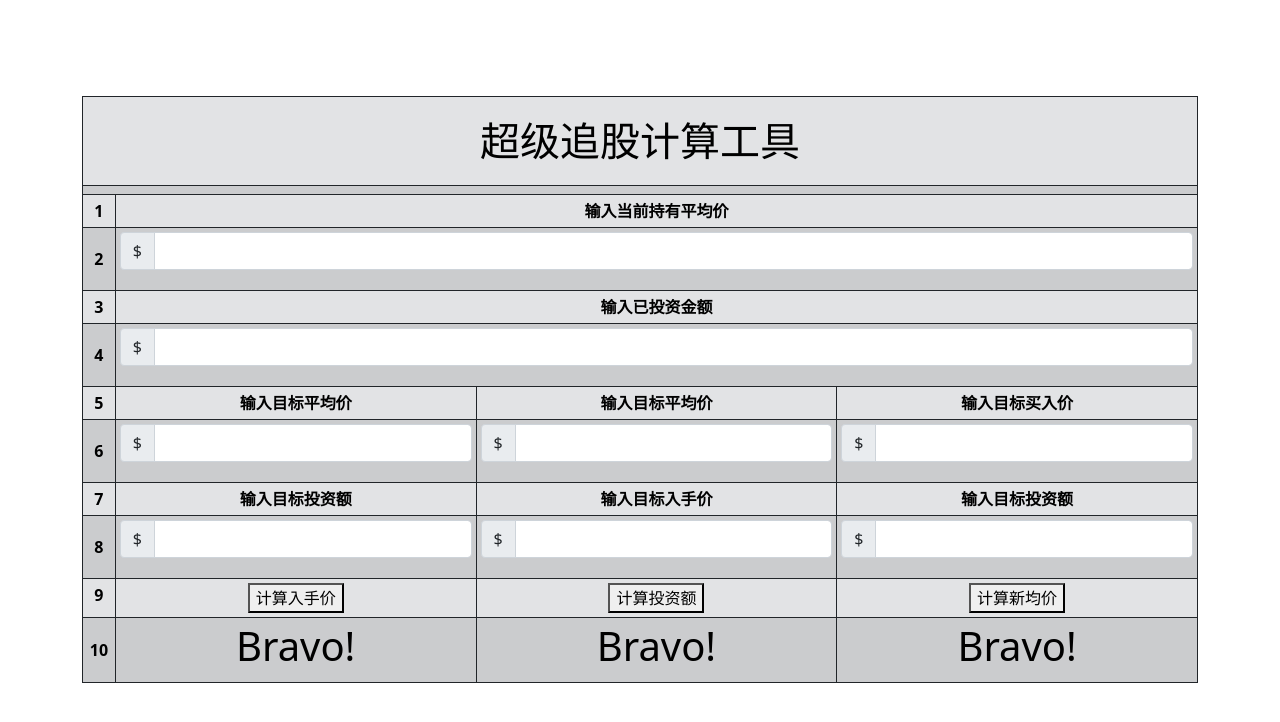
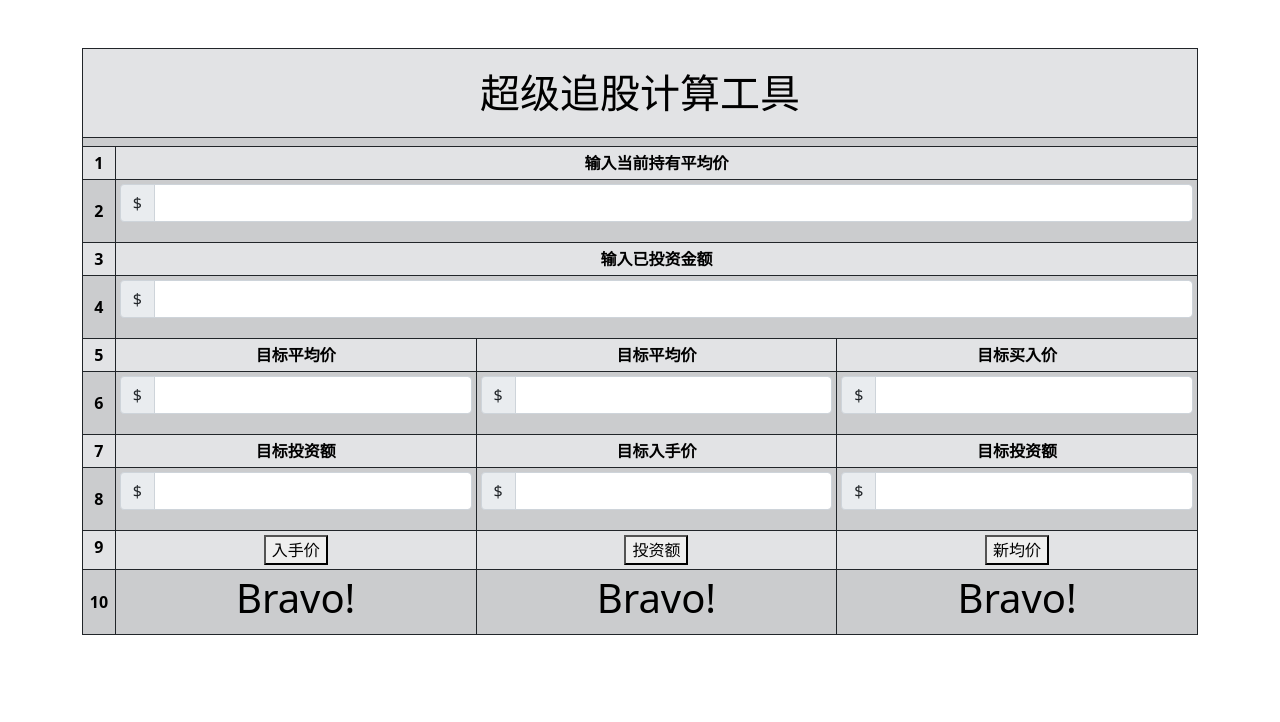
Before and after one commit to ghgorchee/furnitra, a Django app: page /calc in a window 1280 px wide. Shown: the top 722 px of the page. Run offline with Django 3.2, Linux system fonts and the light colour scheme.

Commit message:
calc page update

```diff
--- a/website/templates/calc.html
+++ b/website/templates/calc.html
@@ -3,7 +3,7 @@
 {% block content %}
 
 
-<br><br><br><br>
+<br><br>
 <div class="container">
 <center>
 
@@ -51,9 +51,9 @@
 
     	<tr>
     	  <th scope="row"><center>5</center></th>
-      	  <th scope="row"><center><b>输入目标平均价</b></center></th>
-      	  <th scope="row"><center><b>输入目标平均价</b></center></th>
-      	  <th scope="row"><center><b>输入目标买入价</b></center></th>
+      	  <th scope="row"><center><b>目标平均价</b></center></th>
+      	  <th scope="row"><center><b>目标平均价</b></center></th>
+      	  <th scope="row"><center><b>目标买入价</b></center></th>
     	</tr>
 
     	<tr class="table-active">
@@ -77,9 +77,9 @@
 
     	<tr>
     	  <th scope="row"><center>7</center></th>
-      	  <th scope="row"><center><b>输入目标投资额</b></center></th>
-      	  <th scope="row"><center><b>输入目标入手价</b></center></th>
-      	  <th scope="row"><center><b>输入目标投资额</b></center></th>
+      	  <th scope="row"><center><b>目标投资额</b></center></th>
+      	  <th scope="row"><center><b>目标入手价</b></center></th>
+      	  <th scope="row"><center><b>目标投资额</b></center></th>
     	</tr>
 
     	<tr class="table-active">
@@ -103,9 +103,9 @@
 
     	<tr>
     	  <th scope="row"><center>9</center></th>
-      	  <td><center><button>计算入手价</button></center></td>
-      	  <td><center><button>计算投资额</button></center></td>
-      	  <td><center><button>计算新均价</button></center></td>
+      	  <td><center><button>入手价</button></center></td>
+      	  <td><center><button>投资额</button></center></td>
+      	  <td><center><button>新均价</button></center></td>
     	</tr>
 
     	<tr class="table-active">
```
